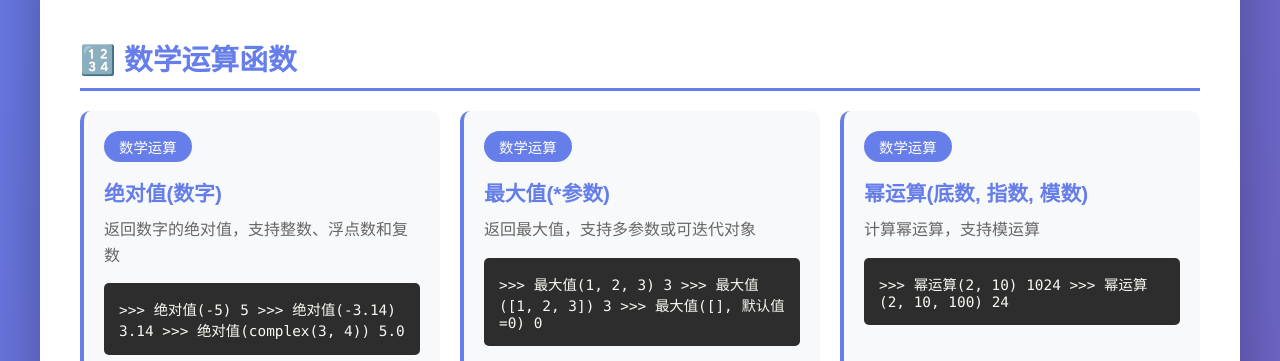
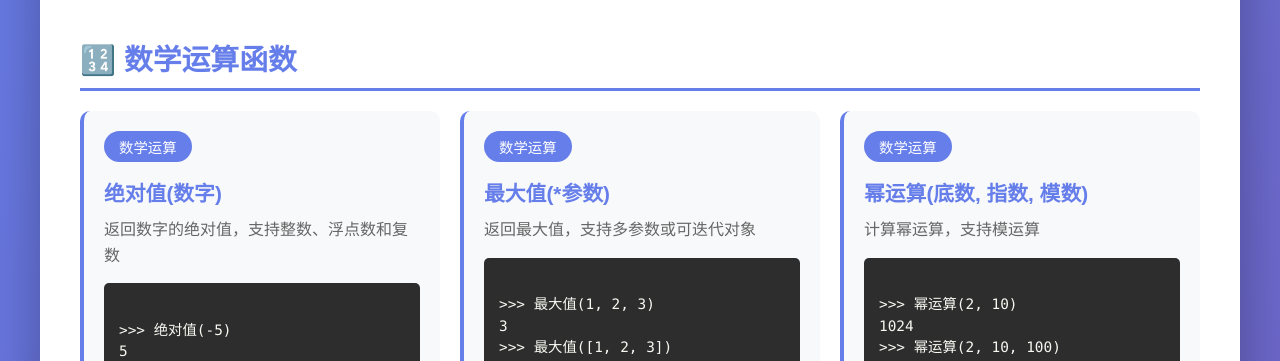
Before and after one commit to skywalk163/yanlv, a plain HTML site: page playground/builtins.html in a window 1280 px wide. Shown: the part 404-765 px from the top of the page. Drawn offline with Linux system fonts and the light colour scheme.

Commit message:
fix: add white-space pre-wrap to code blocks for proper line breaks

```diff
--- a/playground/builtins.html
+++ b/playground/builtins.html
@@ -119,6 +119,8 @@
             font-family: 'Consolas', 'Monaco', monospace;
             font-size: 0.9em;
             overflow-x: auto;
+            white-space: pre-wrap;
+            line-height: 1.5;
         }
 
         .category-badge {
```
Also changed, not shown: playground/examples.html (+1 -0 lines), playground/stdlib.html (+2 -0 lines).
